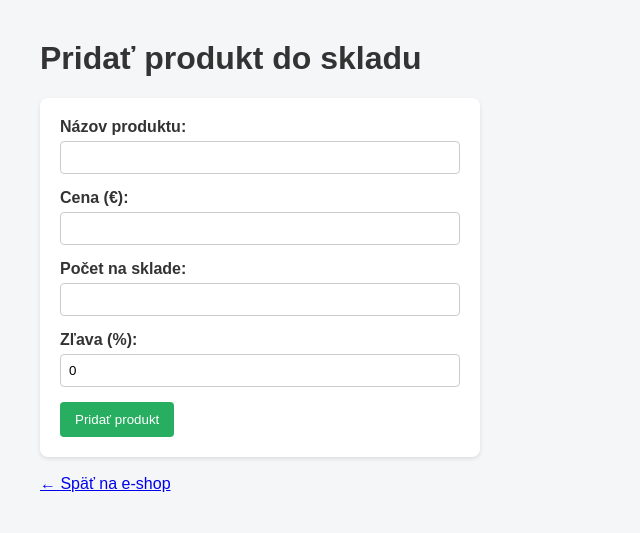
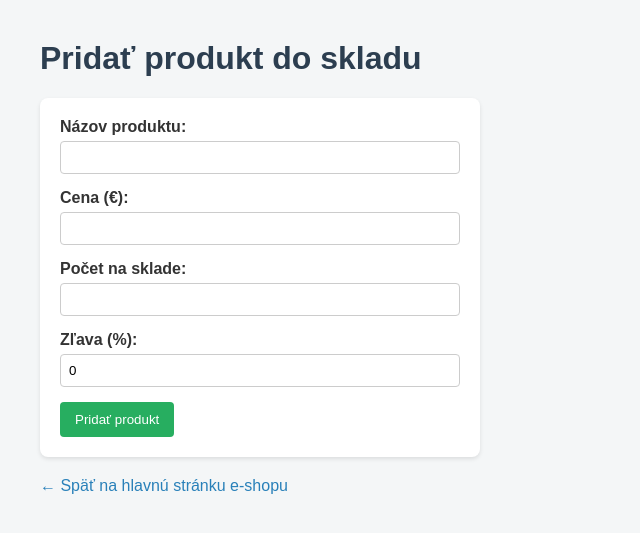
Before and after one commit to matuso1/eshop, a FastAPI app: template templates/admin.html in a window 1280 px wide. Shown: the top 533 px of the page, without its empty margins (0-640 px from the left). Run offline with FastAPI, Linux system fonts and the light colour scheme; the template is opened without the code that fills it, so the values that code supplies are empty.

Commit message:
Update admin.html

```diff
--- a/templates/admin.html
+++ b/templates/admin.html
@@ -2,15 +2,18 @@
 <html lang="sk">
 <head>
     <meta charset="UTF-8">
+    <meta name="viewport" content="width=device-width, initial-scale=1.0">
     <title>Admin - Sklad</title>
     <style>
         body { font-family: Arial, sans-serif; margin: 40px; background-color: #f4f6f7; color: #333; }
+        h1 { color: #2c3e50; }
         form { background: white; padding: 20px; border-radius: 8px; box-shadow: 0 2px 4px rgba(0,0,0,0.1); max-width: 400px; }
         div { margin-bottom: 15px; }
         label { display: block; margin-bottom: 5px; font-weight: bold; }
         input { width: 100%; padding: 8px; box-sizing: border-box; border: 1px solid #ccc; border-radius: 4px; }
         button { background: #27ae60; color: white; border: none; padding: 10px 15px; border-radius: 4px; cursor: pointer; }
         button:hover { background: #219653; }
+        .back-link { display: inline-block; margin-top: 20px; text-decoration: none; color: #2980b9; }
     </style>
 </head>
 <body>
@@ -34,7 +37,7 @@
         </div>
         <button type="submit">Pridať produkt</button>
     </form>
-    <br>
-    <a href="/">← Späť na e-shop</a>
+
+    <a href="/" class="back-link">← Späť na hlavnú stránku e-shopu</a>
 </body>
 </html>
```
